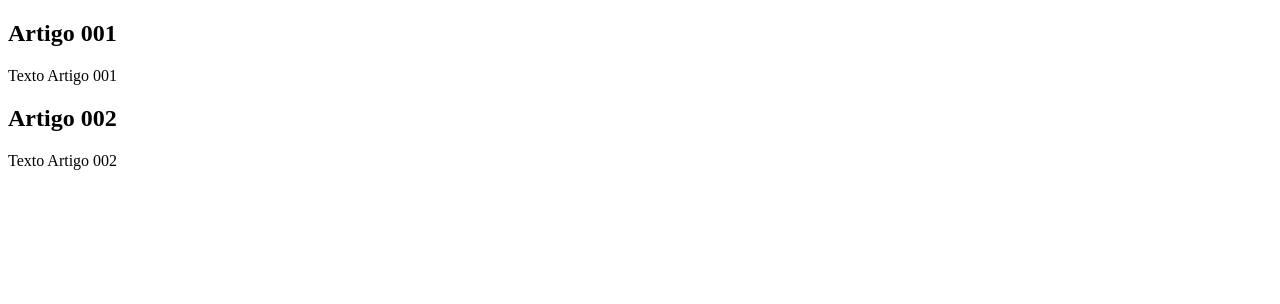
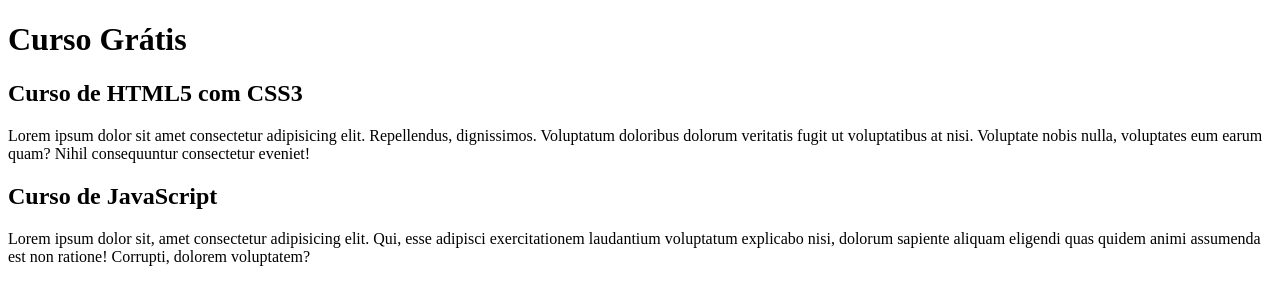
Before and after one commit to alexcoelhodev/Projeto-site, a plain HTML site: page index.html in a window 1280 px wide. Drawn offline with Linux system fonts and the light colour scheme.

Commit message:
comecei a escrever conteudo

```diff
--- a/index.html
+++ b/index.html
@@ -8,15 +8,17 @@
 <body>
     <main>
         <header>
+            <h1>Curso Grátis</h1>
+        </header>
         <article>
-            <h2> Artigo 001</h2>
-            <p> Texto Artigo 001</p>
+            <h2>Curso de HTML5 com CSS3</h2>
+            <p> Lorem ipsum dolor sit amet consectetur adipisicing elit. Repellendus, dignissimos. Voluptatum doloribus dolorum veritatis fugit ut voluptatibus at nisi. Voluptate nobis nulla, voluptates eum earum quam? Nihil consequuntur consectetur eveniet!</p>
         </article>
         <article>
-            <h2> Artigo 002</h2>
-            <p> Texto Artigo 002</p>
+            <h2>Curso de JavaScript</h2>
+            <p>Lorem ipsum dolor sit, amet consectetur adipisicing elit. Qui, esse adipisci exercitationem laudantium voluptatum explicabo nisi, dolorum sapiente aliquam eligendi quas quidem animi assumenda est non ratione! Corrupti, dolorem voluptatem?</p>
         </article>
-        </header>
+
     </main>
 
 </body>
```
